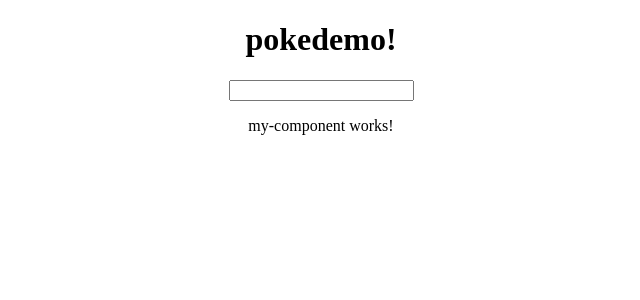
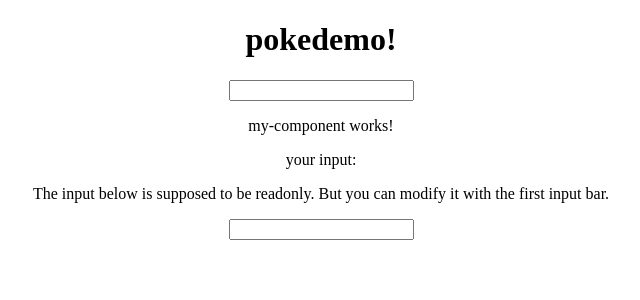
Before and after one commit to Wabtey/Pokedex, an Angular app: page / in a window 1280 px wide. Shown: the top 300 px of the page, without its empty margins (319-959 px from the left). Built offline with nearby package versions, Linux system fonts and the light colour scheme.

Commit message:
Q3 - "readonly" input

```diff
--- a/src/app/my-component/my-component.component.html
+++ b/src/app/my-component/my-component.component.html
@@ -1,3 +1,8 @@
 <input [(ngModel)]="id">
 <p>my-component works!</p>
-{{id}}
+your input: {{id}}
+<p>
+    The input below is supposed to be readonly.
+    But you can modify it with the first input bar.
+</p>
+<input [(ngModel)]="id" readonly>
```
